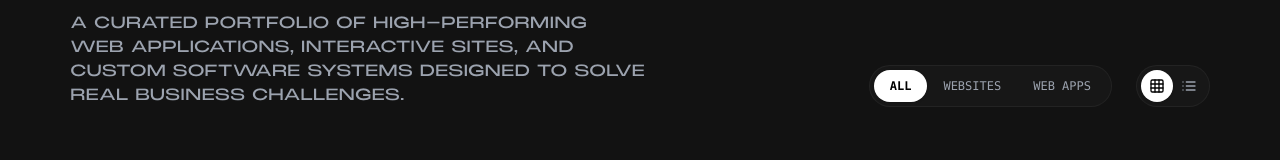
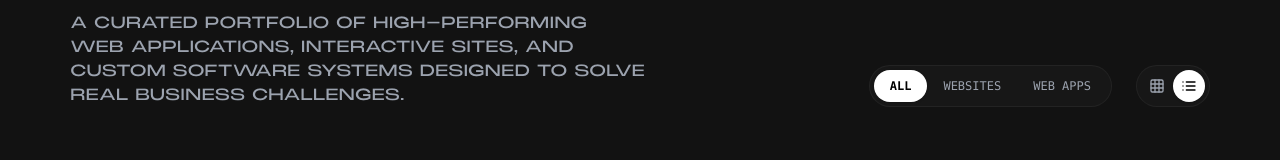
Before and after one commit to sreevishnu01/develop-portfolio, a Next.js app: page /work in a window 1280 px wide. Shown: the part 261-421 px from the top of the page. Built offline with nearby package versions, Linux system fonts and the light colour scheme.

Commit message:
refactor: set default work page layout to list view and clean up UI component styling code

```diff
--- a/src/app/work/page.jsx
+++ b/src/app/work/page.jsx
@@ -89,7 +89,7 @@ const works = [
 ];
 
 const WorkPage = () => {
-  const [layoutMode, setLayoutMode] = useState("grid"); // 'grid' | 'list'
+  const [layoutMode, setLayoutMode] = useState("list"); // 'grid' | 'list'
   const [filter, setFilter] = useState("all"); // 'all' | 'website' | 'app'
   const [hoveredIdx, setHoveredIdx] = useState(null);
 
@@ -198,11 +198,10 @@ const WorkPage = () => {
               <button
                 key={cat}
                 onClick={() => setFilter(cat)}
-                className={`px-4 py-2 rounded-full uppercase transition duration-300 ${
-                  filter === cat
+                className={`px-4 py-2 rounded-full uppercase transition duration-300 ${filter === cat
                     ? "bg-white text-black font-semibold shadow"
                     : "text-gray-400 hover:text-white"
-                }`}
+                  }`}
               >
                 {cat === "all" ? "All" : cat === "website" ? "Websites" : "Web Apps"}
               </button>
@@ -213,22 +212,20 @@ const WorkPage = () => {
           <div className="flex bg-neutral-900 border border-white/5 p-1 rounded-full text-xs font-mono">
             <button
               onClick={() => setLayoutMode("grid")}
-              className={`p-2 rounded-full transition duration-300 ${
-                layoutMode === "grid"
+              className={`p-2 rounded-full transition duration-300 ${layoutMode === "grid"
                   ? "bg-white text-black shadow"
                   : "text-gray-400 hover:text-white"
-              }`}
+                }`}
               title="Grid View"
             >
               <Grid size={16} />
             </button>
             <button
               onClick={() => setLayoutMode("list")}
-              className={`p-2 rounded-full transition duration-300 ${
-                layoutMode === "list"
+              className={`p-2 rounded-full transition duration-300 ${layoutMode === "list"
                   ? "bg-white text-black shadow"
                   : "text-gray-400 hover:text-white"
-              }`}
+                }`}
               title="List View"
             >
               <List size={16} />
```
